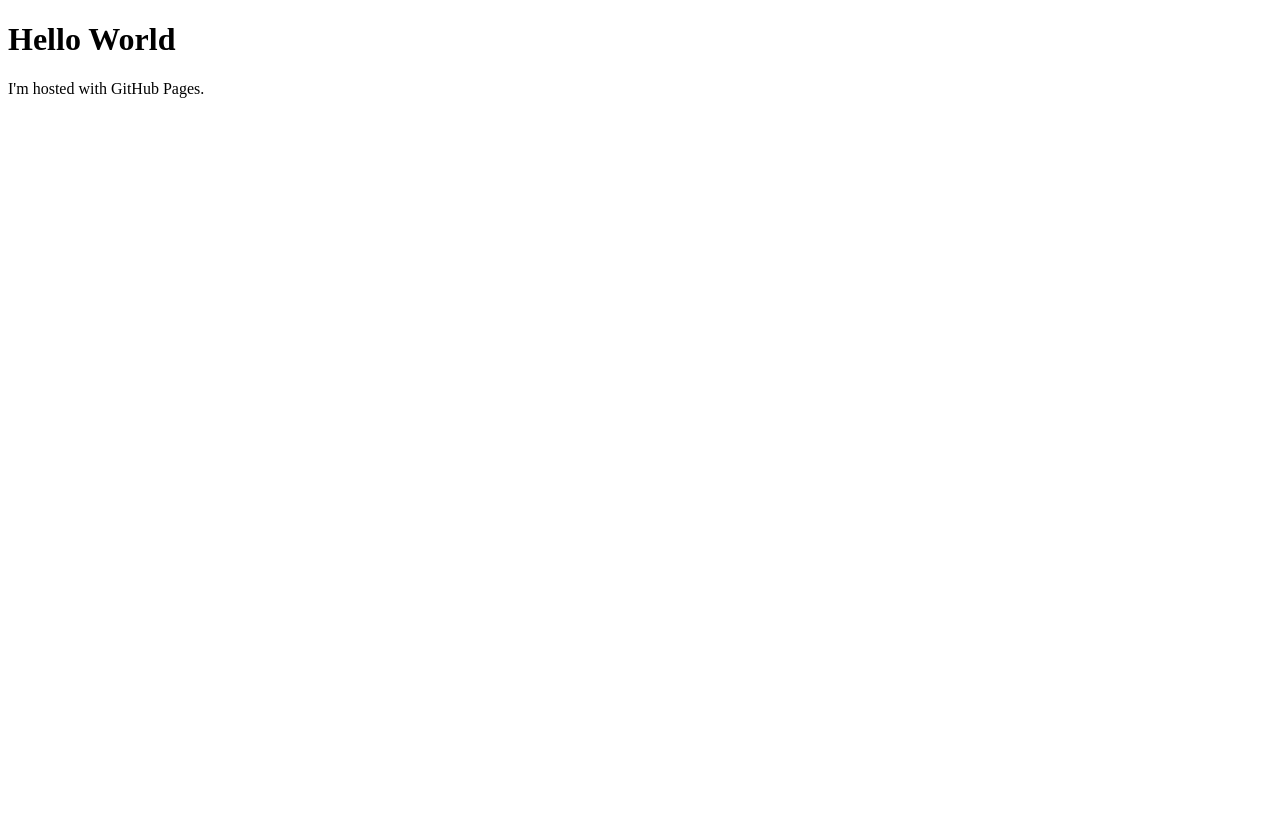
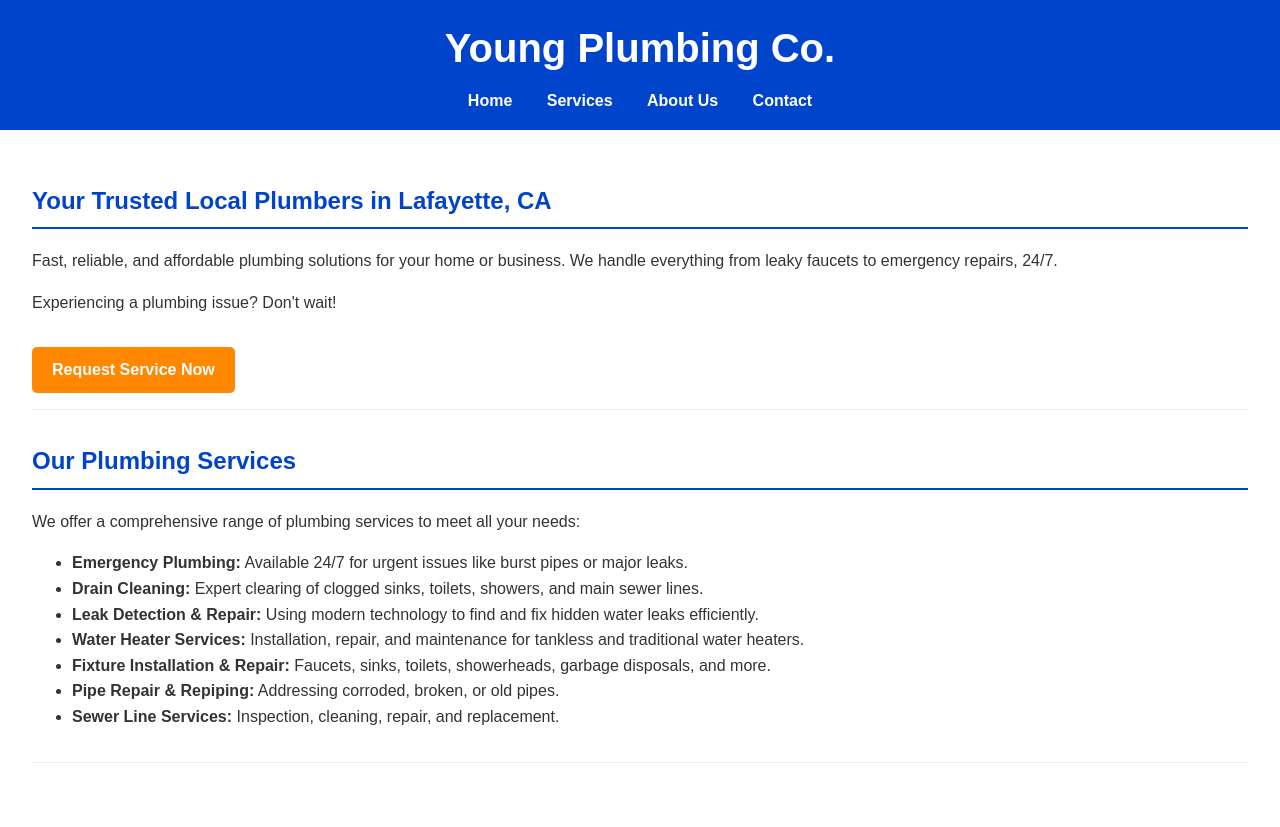
Before and after one commit to brandonjyoung/brandonjyoung.github.io, a plain HTML site: page index.html in a window 1280 px wide. Before the commit the page ends 800 px from the top, so only its background shows below. Drawn offline with Linux system fonts and the light colour scheme.

Commit message:
Update index.html

```diff
--- a/index.html
+++ b/index.html
@@ -1,7 +1,163 @@
 <!DOCTYPE html>
-<html>
+<html lang="en">
+<head>
+    <meta charset="UTF-8">
+    <meta name="viewport" content="width=device-width, initial-scale=1.0">
+    <meta name="description" content="Young Plumbing Co. offers reliable residential and commercial plumbing services in Lafayette, CA, including repairs, installations, drain cleaning, and emergency services.">
+    <meta name="keywords" content="plumbing, plumber, Lafayette CA, emergency plumber, drain cleaning, water heater repair, pipe repair, Young Plumbing Co">
+
+    <title>Young Plumbing Co. - Your Trusted Local Plumbers</title>
+
+    <style>
+        /* Basic inline styles for minimal presentation (Replace with external CSS) */
+        body {
+            font-family: sans-serif;
+            line-height: 1.6;
+            margin: 0;
+            padding: 0;
+            color: #333;
+        }
+        header, footer {
+            background-color: #0044cc; /* Example blue color */
+            color: white;
+            padding: 1em 2em;
+            text-align: center;
+        }
+        header h1 {
+            margin: 0;
+            font-size: 2.5em;
+        }
+        nav ul {
+            list-style: none;
+            padding: 0;
+            margin: 0.5em 0 0 0;
+        }
+        nav ul li {
+            display: inline-block;
+            margin: 0 15px;
+        }
+        nav ul li a {
+            color: white;
+            text-decoration: none;
+            font-weight: bold;
+        }
+        nav ul li a:hover {
+            text-decoration: underline;
+        }
+        main {
+            padding: 2em;
+        }
+        section {
+            margin-bottom: 2em;
+            padding-bottom: 1em;
+            border-bottom: 1px solid #eee;
+        }
+        section h2 {
+            color: #0044cc; /* Match header color */
+            border-bottom: 2px solid #0044cc;
+            padding-bottom: 0.3em;
+            margin-bottom: 0.8em;
+        }
+        .cta-button {
+            display: inline-block;
+            background-color: #ff8800; /* Example orange color */
+            color: white;
+            padding: 10px 20px;
+            text-decoration: none;
+            border-radius: 5px;
+            font-weight: bold;
+            margin-top: 1em;
+        }
+        .cta-button:hover {
+            background-color: #e67700;
+        }
+        #contact ul {
+            list-style: none;
+            padding-left: 0;
+        }
+        #contact li {
+            margin-bottom: 0.5em;
+        }
+        form label {
+            display: block;
+            margin-bottom: 0.3em;
+            font-weight: bold;
+        }
+        form input[type="text"],
+        form input[type="email"],
+        form input[type="tel"],
+        form textarea {
+            width: 95%;
+            max-width: 400px; /* Limit width on larger screens */
+            padding: 8px;
+            margin-bottom: 1em;
+            border: 1px solid #ccc;
+            border-radius: 4px;
+        }
+        form button {
+            padding: 10px 20px;
+            background-color: #0044cc;
+            color: white;
+            border: none;
+            border-radius: 5px;
+            cursor: pointer;
+            font-size: 1em;
+        }
+        form button:hover {
+            background-color: #003399;
+        }
+        footer {
+            text-align: center;
+            margin-top: 2em;
+            font-size: 0.9em;
+        }
+        /* Basic responsiveness */
+        @media (max-width: 600px) {
+            header h1 {
+                font-size: 2em;
+            }
+            nav ul li {
+                display: block;
+                margin: 10px 0;
+            }
+            main {
+                padding: 1em;
+            }
+        }
+    </style>
+
+</head>
 <body>
-<h1>Hello World</h1>
-<p>I'm hosted with GitHub Pages.</p>
-</body>
-</html>
+
+    <header>
+        <h1>Young Plumbing Co.</h1>
+        <nav>
+            <ul>
+                <li><a href="#home">Home</a></li>
+                <li><a href="#services">Services</a></li>
+                <li><a href="#about">About Us</a></li>
+                <li><a href="#contact">Contact</a></li>
+            </ul>
+        </nav>
+    </header>
+
+    <main>
+
+        <section id="home">
+            <h2>Your Trusted Local Plumbers in Lafayette, CA</h2>
+            <p>Fast, reliable, and affordable plumbing solutions for your home or business. We handle everything from leaky faucets to emergency repairs, 24/7.</p>
+            <p>Experiencing a plumbing issue? Don't wait!</p>
+            <a href="#contact" class="cta-button">Request Service Now</a>
+            </section>
+
+        <section id="services">
+            <h2>Our Plumbing Services</h2>
+            <p>We offer a comprehensive range of plumbing services to meet all your needs:</p>
+            <ul>
+                <li><strong>Emergency Plumbing:</strong> Available 24/7 for urgent issues like burst pipes or major leaks.</li>
+                <li><strong>Drain Cleaning:</strong> Expert clearing of clogged sinks, toilets, showers, and main sewer lines.</li>
+                <li><strong>Leak Detection & Repair:</strong> Using modern technology to find and fix hidden water leaks efficiently.</li>
+                <li><strong>Water Heater Services:</strong> Installation, repair, and maintenance for tankless and traditional water heaters.</li>
+                <li><strong>Fixture Installation & Repair:</strong> Faucets, sinks, toilets, showerheads, garbage disposals, and more.</li>
+                <li><strong>Pipe Repair & Repiping:</strong> Addressing corroded, broken, or old pipes.</li>
+                <li><strong>Sewer Line Services:</strong> Inspection, cleaning, repair, and replacement.
```
